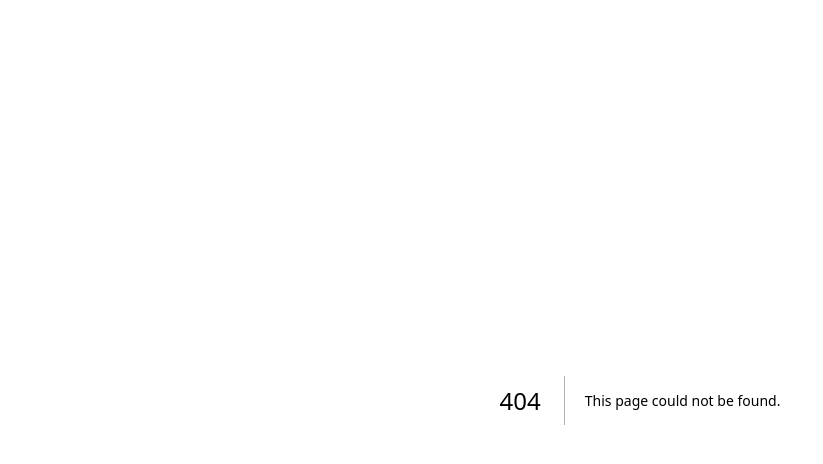
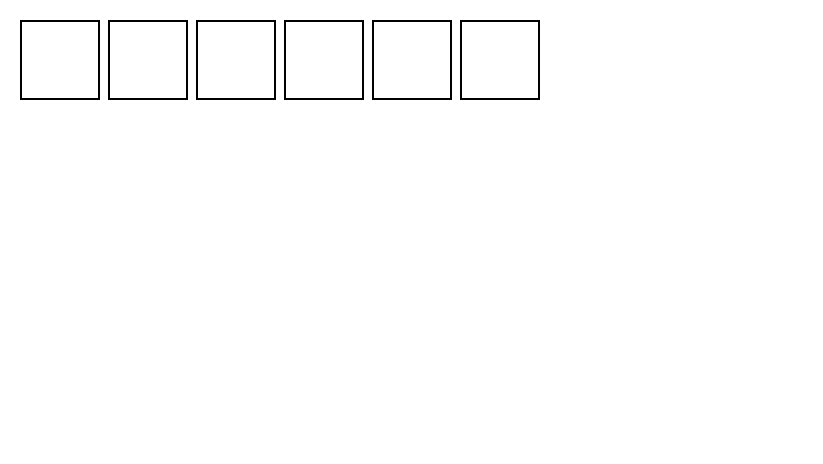
Before and after one commit to trisr/react-my-components, a Next.js app: page /box-map in a window 1280 px wide. Before the commit this address had no page. Shown: the top 464 px of the page, without its empty margins (0-823 px from the left). Built offline with nearby package versions, Linux system fonts and the light colour scheme.

Commit message:
Initial commit

```diff
--- /dev/null
+++ b/src/app/box-map/page.tsx
@@ -0,0 +1,61 @@
+'use client'
+import BoxMap from "@/components/box-map"
+import { useEffect, useState } from "react";
+
+const boxNumber = 6;
+
+const BoxMapPage = () => {
+    const [boxClicked, setBoxClicked] = useState<number[]>([]);
+    const arrBox: undefined[] = [...Array(boxNumber)];
+
+    const delayRemove = () => {
+        return new Promise(resolve => {
+            setTimeout(resolve, 500);
+        })
+    }
+
+    useEffect(() => {
+        const removeLast = async (currentArray: number[]) => {
+            if (currentArray.length === 0) {
+                return;
+            }
+
+            const newArray = [...currentArray];
+            newArray.pop();
+            await delayRemove();
+            setBoxClicked(newArray);
+            removeLast(newArray);
+        }
+
+        if (boxClicked.length === boxNumber) {
+            removeLast(boxClicked);
+        }
+    }, [boxClicked])
+
+    const handleBoxClick = (index: number) => {
+        if (boxClicked.includes(index)) {
+            return;
+        }
+
+        setBoxClicked(boxClicked.concat(index));
+    }
+
+    return (
+        <div className="container p-5">
+            {
+                arrBox.map((_, index) => (
+                    <BoxMap
+                        key={index}
+                        boxKey={index}
+                        handleBoxClick={() => handleBoxClick(index)}
+                        backgroundColor={
+                            boxClicked.includes(index) ? 'green' : 'transparent'
+                        }
+                    />
+                ))
+            }
+        </div>
+    )
+}
+
+export default BoxMapPage
--- a/src/app/globals.css
+++ b/src/app/globals.css
@@ -7,12 +7,12 @@
   --foreground: #171717;
 }
 
-@media (prefers-color-scheme: dark) {
+/* @media (prefers-color-scheme: dark) {
   :root {
     --background: #0a0a0a;
     --foreground: #ededed;
   }
-}
+} */
 
 body {
   color: var(--foreground);
--- /dev/null
+++ b/src/components/box-map/index.tsx
@@ -0,0 +1,23 @@
+'use client'
+import { useState } from "react"
+import { BoxProps } from "./types"
+
+const BoxMap = ({boxKey, handleBoxClick, backgroundColor}: BoxProps) => {
+
+    const onClickBox = () => {
+        handleBoxClick();
+    }
+
+    return (
+        <div
+            key={boxKey}
+            className="border-2 border-black h-20 w-20 inline-block mr-2"
+            style={{
+                backgroundColor: backgroundColor
+            }}
+            onClick={onClickBox}
+        />
+    )
+}
+
+export default BoxMap
--- /dev/null
+++ b/src/components/box-map/types.ts
@@ -0,0 +1,5 @@
+export interface BoxProps {
+    boxKey: number,
+    handleBoxClick: () => void,
+    backgroundColor: string
+}
```
Also changed, not shown: src/components/box-map/styles.css (added), 1 other file (tests, documents, lock files or other folders).
